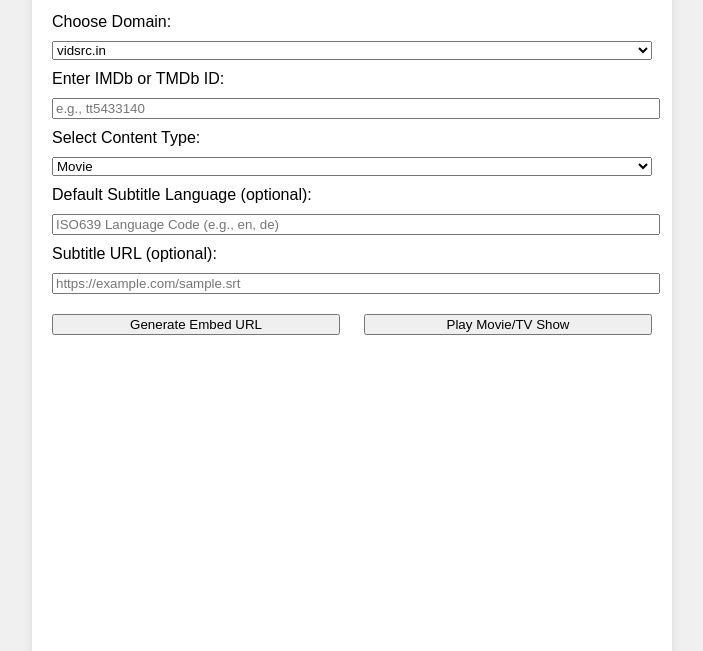
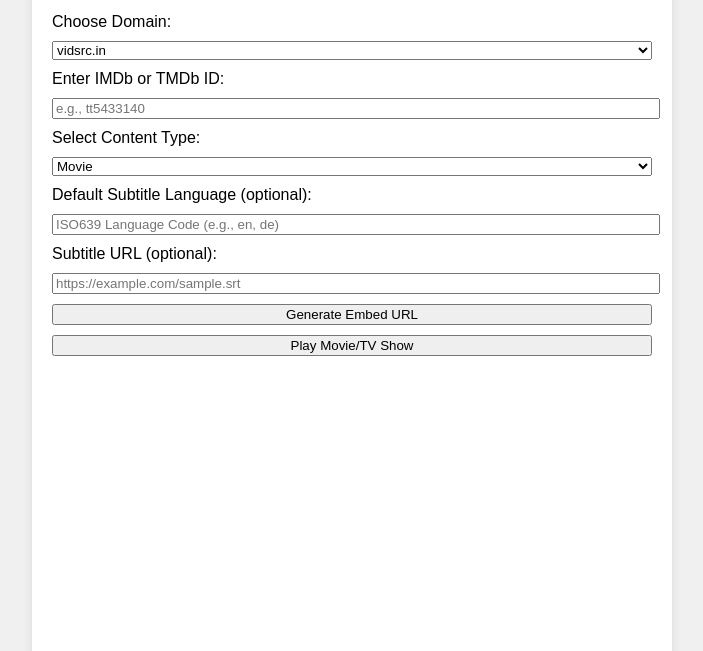
Before and after one commit to stawpkid/VidSrc-player, a plain HTML site: page index.html in a window 1280 px wide. Shown: the part 149-800 px from the top of the page, without its empty margins (288-991 px from the left). Drawn offline with Linux system fonts and the light colour scheme.

Commit message:
Update index.html

```diff
--- a/index.html
+++ b/index.html
@@ -78,11 +78,8 @@
 
             <label for="sub_url">Subtitle URL (optional):</label>
             <input type="text" id="sub_url" placeholder="https://example.com/sample.srt">
-
-            <div class="button-group">
-                <button type="button" id="generateLinkButton">Generate Embed URL</button>
-                <button type="button" id="playButton">Play Movie/TV Show</button>
-            </div>
+            <button type="button" id="generateLinkButton">Generate Embed URL</button>
+            <button type="button" id="playButton">Play Movie/TV Show</button>
         </form>
         <p id="output"></p>
         <iframe id="embedFrame" src="" allowfullscreen></iframe>
```
